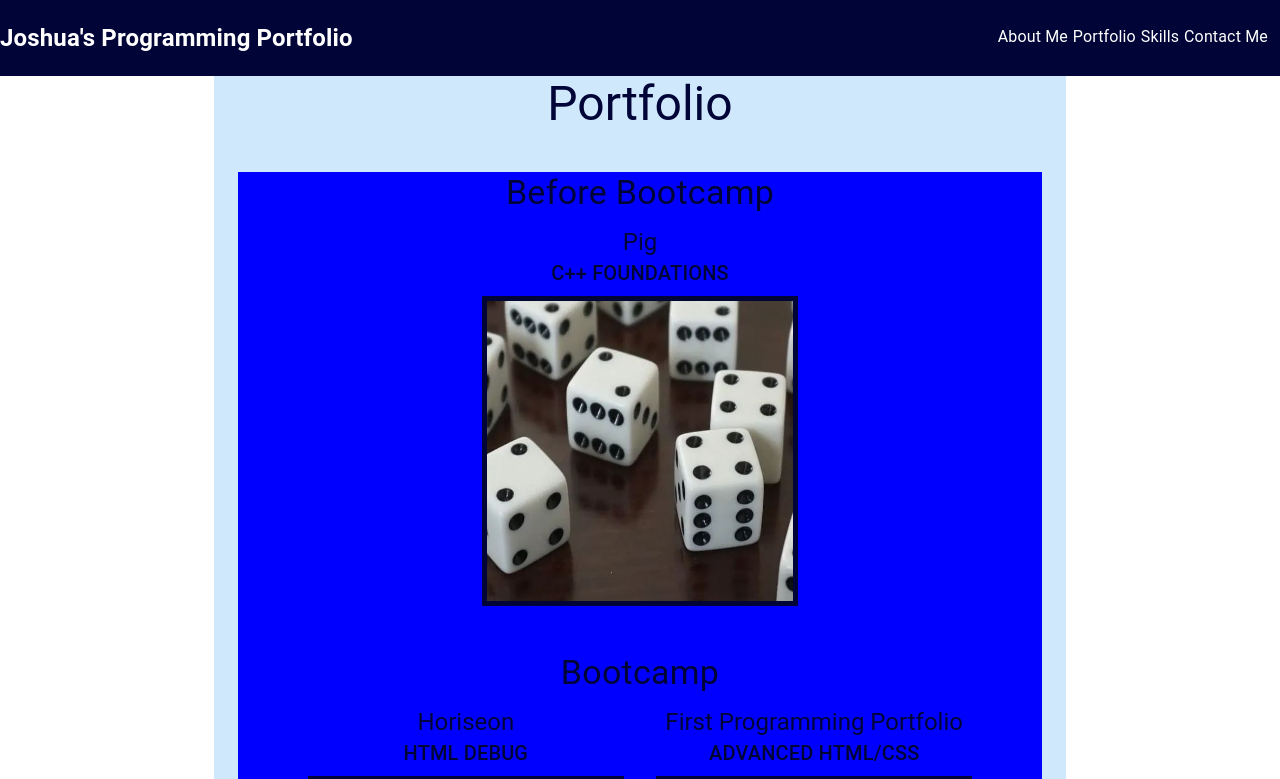
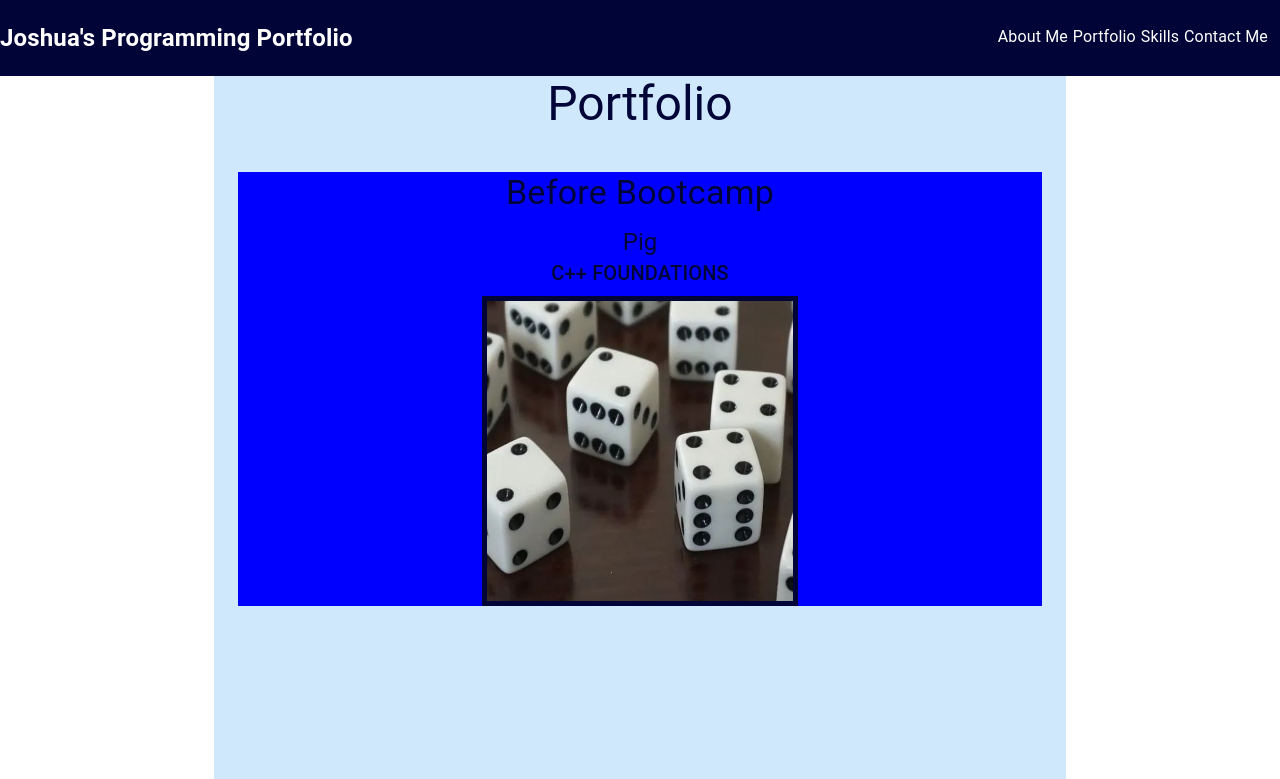
Before and after one commit to CoderJ01/material-ui-programming-portfolio, a React (Create React App) app: page /portfolio in a window 1280 px wide. Shown: the top 779 px of the page. Built offline with nearby package versions, Linux system fonts and the light colour scheme.

Commit message:
fix oversight

```diff
--- a/src/components/Section/Section.component.jsx
+++ b/src/components/Section/Section.component.jsx
@@ -7,9 +7,9 @@ import Content from '../../components/Content/Content.component';
 
 const Section = ({ dataObj = [], fromTop, sectionHeight }) => {
     return (
-        <Box sx={{ bgcolor: '#cfe8fc', height: sectionHeight + 'vh', textAlign: 'center', marginTop: fromTop + 'px' }}>
+        <Box sx={{ bgcolor: '#cfe8fc', height: '100vh', textAlign: 'center', marginTop: fromTop + 'px' }}>
             <Container maxWidth="md">
-                <Box sx={{ bgcolor: 'blue', minHeight: '75vh', textAlign: 'center' }}>
+                <Box sx={{ bgcolor: 'blue', minHeight: sectionHeight + 'vh', textAlign: 'center' }}>
                     <Typography variant="h4" gutterBottom sx={{ color: 'rgb(0, 4, 55)' }}>{dataObj.title}</Typography>
                     <Box sx={{ flexGrow: 1 }}>
                         <Grid container spacing={4} sx={{ justifyContent: 'center'}}>
```
